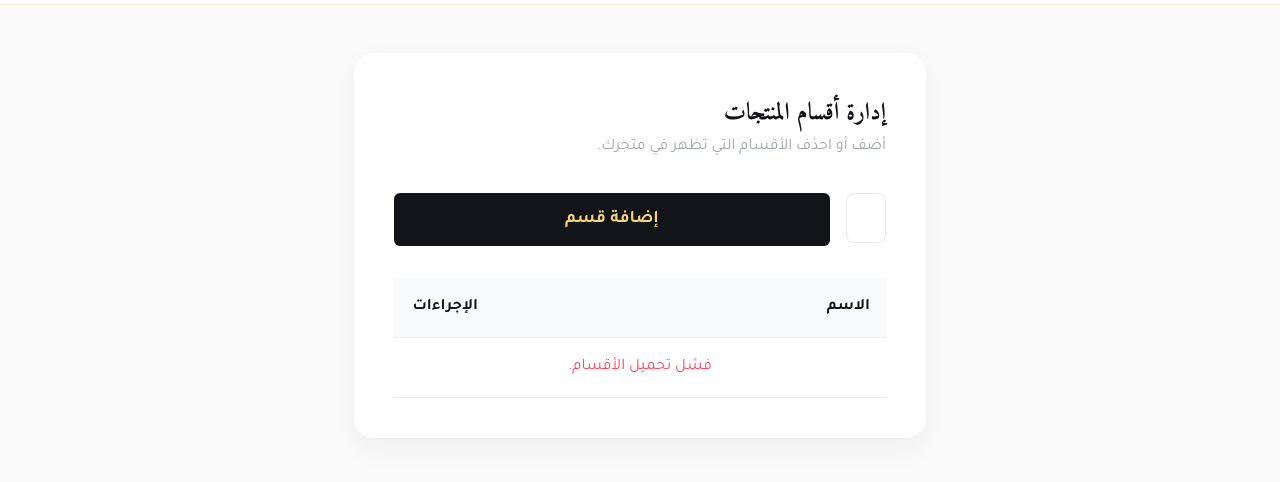
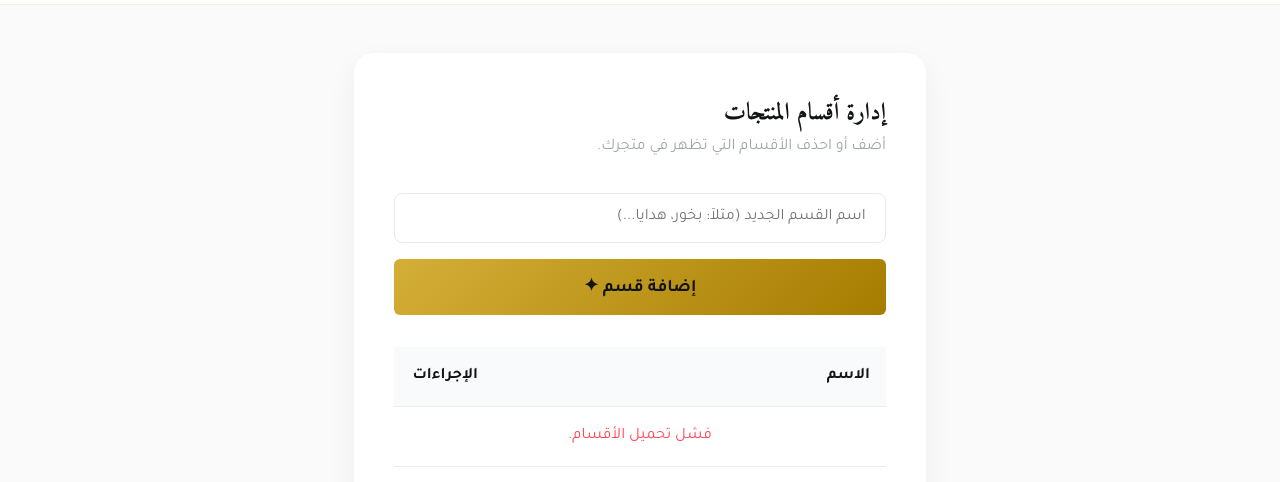
Before and after one commit to mahamdelaraqy-hue/-atiab-store., a website: page frontend/categories.html in a window 1280 px wide. Shown: the part 88-570 px from the top of the page. Drawn offline with Linux system fonts and the light colour scheme; no server answers; sample sign-in values are in the browser's storage.

Commit message:
Major bug fixes

```diff
--- a/frontend/categories.html
+++ b/frontend/categories.html
@@ -28,11 +28,11 @@
             <h2>إدارة أقسام المنتجات</h2>
             <p style="margin-bottom: 2rem; color: var(--text-muted);">أضف أو احذف الأقسام التي تظهر في متجرك.</p>
 
-            <form id="add-category-form" style="display:flex; gap:1rem; margin-bottom: 2rem;">
-                <div class="form-group" style="flex:1; margin-bottom:0;">
-                    <input type="text" id="cat-name" placeholder="اسم القسم الجديد (مثلاً: بخور، هدايا...)" required>
+            <form id="add-category-form" style="margin-bottom: 2rem;">
+                <div class="form-group" style="margin-bottom: 1rem;">
+                    <input type="text" id="cat-name" placeholder="اسم القسم الجديد (مثلاً: بخور، هدايا...)" required style="width:100%;">
                 </div>
-                <button type="submit" class="btn">إضافة قسم</button>
+                <button type="submit" class="btn" style="width:100%; background: linear-gradient(135deg, var(--gold-main), var(--gold-dark)); color: var(--primary-dark); font-weight: 700;">إضافة قسم ✦</button>
             </form>
 
             <div id="cat-msg" style="text-align:center; margin-bottom:1rem; font-weight:bold;"></div>
```
Also changed, not shown: backend/database/db.js (+14 -15 lines).
